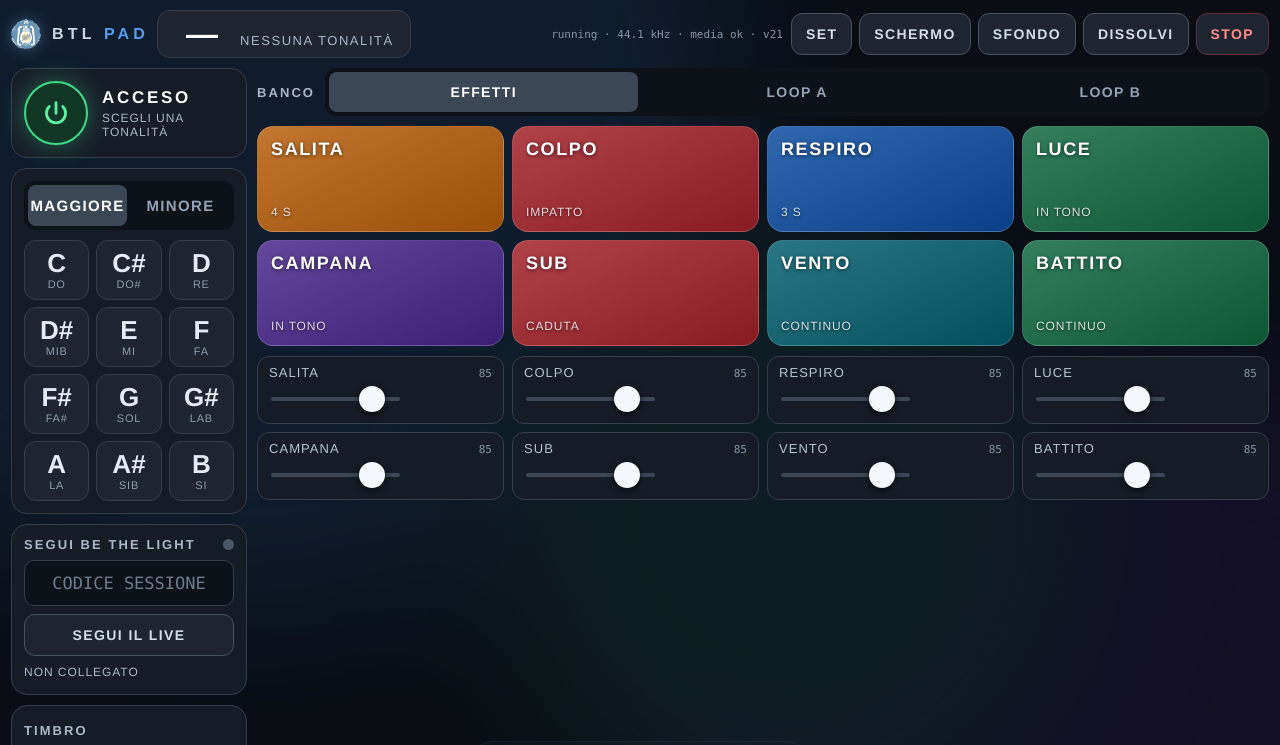
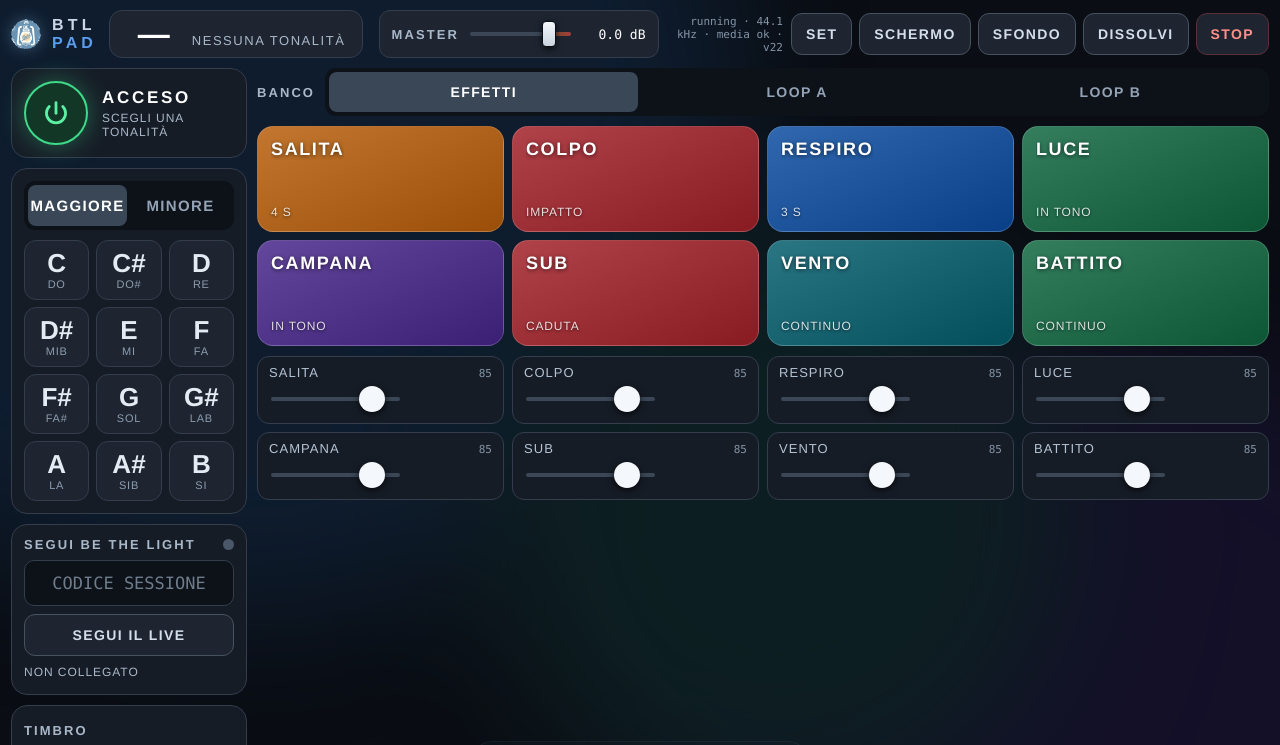
Before and after one commit to Genna2034/btl-pad, a website: page index.html in a window 1280 px wide. Both pictures are taken after a click on the button "Accendi". Shown: the top 745 px of the page. Drawn offline with Linux system fonts and the light colour scheme; no server answers.

Commit message:
Fader master in dB in alto a destra, al posto del cursore Pad e del Guadagno
Co-Authored-By: Claude Fable 5.1 <noreply@anthropic.com>
Claude-Session: https://claude.ai/code/session_019xHYAWHv8qa8fAwT9S2ryc

```diff
--- a/css/style.css
+++ b/css/style.css
@@ -46,6 +46,17 @@ header{flex:0 0 auto;display:flex;align-items:center;gap:8px;flex-wrap:wrap}
   color:var(--mu);overflow:hidden;white-space:nowrap;text-overflow:ellipsis}
 .sp{display:none}
 #diag{font-family:var(--m);font-size:11px;color:#8494A6;width:100%;text-align:left;order:9}
+/* fader generale, stile mixer: scala in dB, 0 dB al centro-destra */
+.master{display:flex;align-items:center;gap:9px;background:var(--s2);border:1px solid var(--line);
+  border-radius:11px;padding:6px 12px;width:100%;order:7}
+.master .l{flex:0 0 auto}
+.master .db{font-family:var(--m);font-size:13px;color:#fff;width:64px;text-align:right;flex:0 0 auto}
+#mst{flex:1;min-width:0;height:30px;
+  background:linear-gradient(90deg,transparent 0,transparent calc(83.33% - 1px),#E0A020 calc(83.33% - 1px),#E0A020 calc(83.33% + 1px),transparent calc(83.33% + 1px)) no-repeat center/100% 10px}
+#mst::-webkit-slider-runnable-track{height:4px;border-radius:99px;
+  background:linear-gradient(90deg,#3B4756 0,#3B4756 83.33%,#7A4A2A 83.33%,#A33E3E 100%)}
+#mst::-webkit-slider-thumb{-webkit-appearance:none;width:14px;height:26px;margin-top:-11px;border-radius:4px;
+  background:linear-gradient(180deg,#F4F8FC,#C9D3DE);border:1px solid #0A0E14;box-shadow:0 2px 6px rgba(0,0,0,.7)}
 .bar{display:flex;gap:7px;width:100%;order:8;flex-wrap:wrap}
 .b{flex:1 1 84px;font-family:var(--d);text-transform:uppercase;letter-spacing:.1em;font-weight:600;
   font-size:14px;padding:13px 8px;border-radius:11px;border:1px solid var(--line2);
@@ -163,6 +174,7 @@ input[type=range]::-webkit-slider-thumb{-webkit-appearance:none;width:26px;heigh
   .now{flex:0 0 auto}
   .sp{display:block;flex:1}
   #diag{width:auto;order:0;text-align:right}
+  .master{width:280px;order:0}
   .bar{width:auto;order:0;flex:0 0 auto}
   .b{flex:0 0 auto;padding:12px 14px}
   .bar{flex-wrap:nowrap}
--- a/index.html
+++ b/index.html
@@ -32,6 +32,11 @@
       <span class="sub" id="nowS">nessuna tonalità</span>
     </div>
     <div class="sp"></div>
+    <div class="master" title="Volume generale">
+      <span class="l">Master</span>
+      <input type="range" id="mst" min="-60" max="12" step="0.5" value="0">
+      <span class="db" id="mstV">0.0 dB</span>
+    </div>
     <div id="diag">spento</div>
     <div class="bar">
       <button class="b" id="lib">set</button>
@@ -81,7 +86,6 @@
       </div>
 
       <div class="card">
-        <div class="fad"><span class="n">Pad</span><input type="range" id="pv" min="0" max="100" value="76"><span class="p" id="pvV">76</span></div>
         <div class="fad"><span class="n">Spazio</span><input type="range" id="rv" min="0" max="100" value="62"><span class="p" id="rvV">62</span></div>
         <div class="fad"><span class="n">Brillant.</span><input type="range" id="br" min="0" max="100" value="50"><span class="p" id="brV">50</span></div>
         <div class="fad"><span class="n">Shimmer</span><input type="range" id="sh" min="0" max="100" value="50"><span class="p" id="shV">50</span></div>
@@ -93,7 +97,6 @@
         <span class="l">Uscita audio</span>
         <select class="inp sceltauscita" id="uscita"><option value="">uscita predefinita</option></select>
         <button class="b largo" id="rileva">rileva schede audio</button>
-        <div class="fad"><span class="n">Guadagno</span><input type="range" id="gn" min="0" max="120" value="0"><span class="p" id="gnV">0 dB</span></div>
         <div class="syncstato" id="uscitaStato"></div>
       </div>
     </section>
--- a/js/app.js
+++ b/js/app.js
@@ -1,6 +1,6 @@
 (function(){
 "use strict";
-const VERSIONE_APP="21";
+const VERSIONE_APP="22";
 
 const NOTE=[["C","Do"],["C#","Do#"],["D","Re"],["D#","Mib"],["E","Mi"],["F","Fa"],
             ["F#","Fa#"],["G","Sol"],["G#","Lab"],["A","La"],["A#","Sib"],["B","Si"]];
@@ -49,7 +49,7 @@ const S={on:false,ctx:null,master:null,padBus:null,fxBus:null,shimBus:null,wet:n
   parWorship:{b:.5,s:.26},      /* come nella v15, il suono che e' piaciuto */
   spegnendo:false,spegniTimer:null,
   parTimbro:TIMBRI.map(T=>({b:.5,s:Math.min(1,T.sh/.62)})),
-  gain:0,uscitaNodo:null,uscitaId:""};
+  gain:0,uscitaNodo:null,uscitaId:"",masterDb:0};
 
 const $=s=>document.querySelector(s),$$=s=>Array.from(document.querySelectorAll(s));
 function toast(m){const t=$("#toast");t.textContent=m;t.classList.add("on");
@@ -202,7 +202,7 @@ function buildAudio(){
   shimBus.gain.value=.9;
   cv.connect(wet);dry.connect(master);wet.connect(master);
   const lim=ctx.createWaveShaper();lim.curve=curvaMorbida(.75);lim.oversample="4x";
-  const gn=ctx.createGain();gn.gain.value=Math.pow(10,S.gain/20);
+  const gn=ctx.createGain();gn.gain.value=Math.pow(10,S.masterDb/20);
   master.connect(cp);cp.connect(gn);gn.connect(lim);lim.connect(ctx.destination);
   S.lim=lim;S.uscitaNodo=gn;
   Object.assign(S,{ctx,master,padBus,fxBus,shimBus,wet});
@@ -848,10 +848,15 @@ function aggiornaSchedaSistema(){
    aggiunge una compressione udibile: e' il compromesso che evita la
    distorsione digitale.
    ============================================================ */
-function applicaGuadagno(){
+/* Master in dB: da -60 (silenzio) a +12. Siede prima del limitatore, come il
+   vecchio guadagno, cosi' spingere non puo' mai superare il fondo scala. */
+function applicaMaster(){
   if(!S.uscitaNodo) return;
-  S.uscitaNodo.gain.setTargetAtTime(Math.pow(10,S.gain/20),S.ctx.currentTime,.05);
+  const lin = S.masterDb<=-60 ? 0 : Math.pow(10,S.masterDb/20);
+  S.uscitaNodo.gain.setTargetAtTime(lin,S.ctx.currentTime,.03);
 }
+function applicaGuadagno(){ applicaMaster(); }
+function testoDb(v){ return v<=-60 ? "−∞ dB" : (v>0?"+":"")+v.toFixed(1)+" dB"; }
 
 function uscitaSupportata(){
   return !!(S.ctx && typeof S.ctx.setSinkId==="function") ||
@@ -1145,8 +1150,6 @@ $("#lib").addEventListener("click",()=>{ if(!S.on){accendi();return;} caricaSet(
 $$("#mode button").forEach(b=>b.onclick=()=>{
   $$("#mode button").forEach(x=>x.classList.remove("on"));b.classList.add("on");
   S.min=b.dataset.m==="1";keys();if(S.tasto!==null)suona(S.tasto);});
-$("#pv").addEventListener("input",e=>{S.pv=e.target.value/100;$("#pvV").textContent=e.target.value;
- if(S.voce)S.voce.vol();});
 $("#rv").addEventListener("input",e=>{S.rv=e.target.value/100;$("#rvV").textContent=e.target.value;
  if(S.wet)S.wet.gain.setTargetAtTime(S.rv,S.ctx.currentTime,.15);});
 $("#br").addEventListener("input",e=>{
@@ -1158,9 +1161,12 @@ $("#sh").addEventListener("input",e=>{
   if(!S.mov){ S.shimmer=S.baseS; if(S.voce&&S.voce.shimmer) S.voce.shimmer(); }
   salvaParametriTimbro();});
 $("#mov").addEventListener("click",()=>{ S.mov?fermaMovimento():avviaMovimento(); });
-$("#gn").addEventListener("input",e=>{
-  S.gain=e.target.value/10; $("#gnV").textContent=(S.gain?"+":"")+S.gain.toFixed(1)+" dB";
-  applicaGuadagno();});
+$("#mst").addEventListener("input",e=>{
+  S.masterDb=+e.target.value; $("#mstV").textContent=testoDb(S.masterDb);
+  applicaMaster(); try{ localStorage.setItem("btlpad.master",String(S.masterDb)); }catch(x){}
+});
+// doppio tocco sul fader: torna a 0 dB, come in Logic
+$("#mst").addEventListener("dblclick",()=>{ const e=$("#mst"); e.value=0; e.dispatchEvent(new Event("input",{bubbles:true})); });
 $("#rileva").addEventListener("click",rilevaUscite);
 $("#uscita").addEventListener("change",e=>applicaUscita(e.target.value));
 $("#fd").addEventListener("input",e=>{S.fade=e.target.value/10;$("#fdV").textContent=S.fade.toFixed(1);});
@@ -1194,6 +1200,7 @@ document.addEventListener("visibilitychange",()=>{
 });
 
 try{ S.uscitaId=localStorage.getItem("btlpad.uscita")||""; }catch(e){}
+try{ const m=parseFloat(localStorage.getItem("btlpad.master")); if(!isNaN(m)){ S.masterDb=Math.max(-60,Math.min(12,m)); const e=$("#mst"); if(e){ e.value=S.masterDb; $("#mstV").textContent=testoDb(S.masterDb); } } }catch(e){}
 buildKeys();patch();tabs();grid();mix();keys();diag();caricaParametriTimbro();ripristina();spia('','non collegato');
 
 /* ---- splash: esce da solo, o al primo tocco ---- */
--- a/sw.js
+++ b/sw.js
@@ -1,7 +1,7 @@
 /* BTL Pad — service worker
    Alzare VERSIONE a ogni rilascio. Il valore e' letto anche dall'app
    per mostrarlo nella riga di stato. */
-const VERSIONE = 'btl-pad-v21';
+const VERSIONE = 'btl-pad-v22';
 const RISORSE = [
   '/', '/index.html',
   '/css/style.css',
```
Also changed, not shown: README.md.
